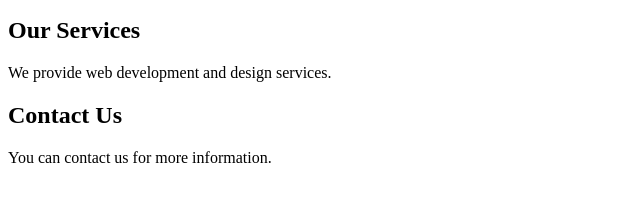
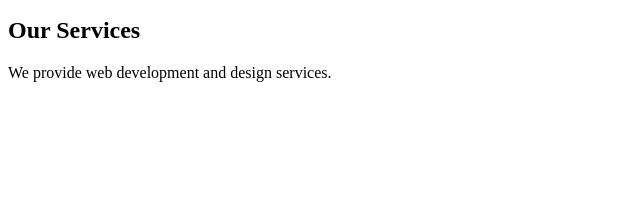
Before and after one commit to vamshikrishna7240-hub/git-assignment, a plain HTML site: page index.html in a window 1280 px wide. Shown: the part 101-302 px from the top of the page, without its empty margins (0-640 px from the left). Drawn offline with Linux system fonts and the light colour scheme.

Commit message:
Revert "Add contact section to homepage"
This reverts commit 13fd2d87b636199db741a91607aa2a7566a934c4.

```diff
--- a/index.html
+++ b/index.html
@@ -13,8 +13,3 @@
     <h2>Our Services</h2>
     <p>We provide web development and design services.</p>
 </section>
-
-<section>
-    <h2>Contact Us</h2>
-    <p>You can contact us for more information.</p>
-</section>
```
